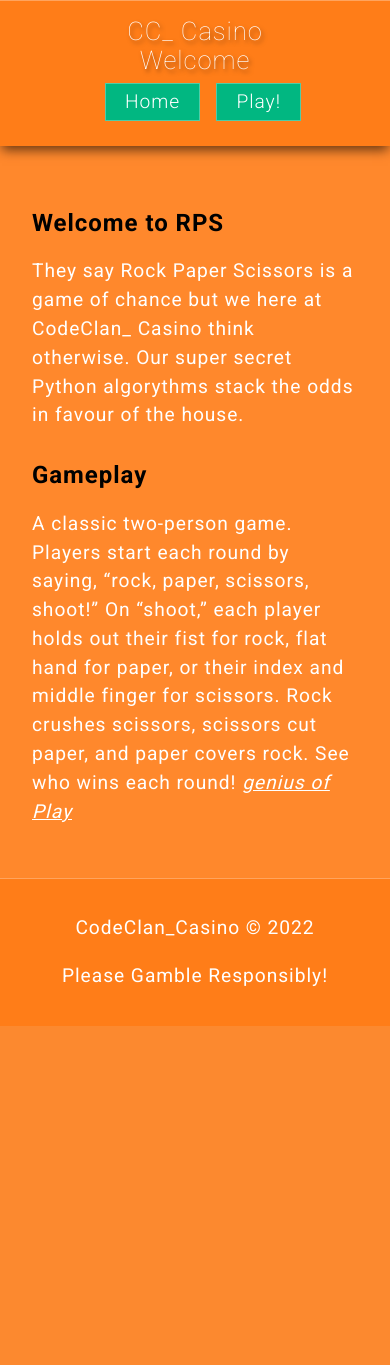
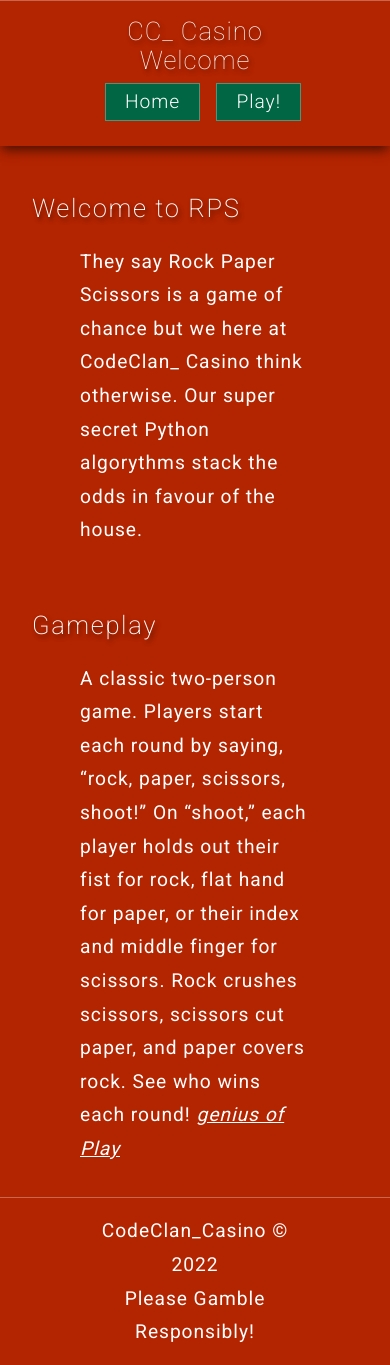
Before and after one commit to gm1wkr/cc_rps-wk03-d5, a Flask app: page / in a window 390 px wide. Before the commit the page ends 1026 px from the top, so only its background shows below. Run offline with Flask 2, Linux system fonts and the light colour scheme.

```diff
--- a/static/css/style.css
+++ b/static/css/style.css
@@ -1,20 +1,20 @@
 
 :root{
-    --color1: #FF3300;
-    --color2: #b32400;
-    --color3: #01b781;
+    --color1: #b32400;
+    --color2: #991f00;
+    --color3: #006644;
     --color-light: #fff;
     --color-medium: rgba(255, 255, 255, .8);
     --color-dark: rgba(255, 255, 255, .3);
 
-    --background-1: rgba(255, 124, 23, 0.906);
+    --background-1: #b32400;;
 
     --text-shadow-heading1: 2px 3px 4px rgba(0, 0, 0, 0.533);
     --box-shadow-light: 0px 3px 12px -2px rgba(0,0,0,0.97);
     --box-shadow-heavy: 0px 6px 11px -2px rgba(0,0,0,0.6);
 
-    --gradient-player-wins: linear-gradient(to right, #01ac0a, #5eff00,  #0cff00, #01ac0a);
-    --gradient-computer-wins: radial-gradient(circle, #f99a00, #fb8d00, #fd8000, #fe7200, #ff6200);
+    --gradient-player-wins: linear-gradient(to  top, #01ac0a,   #42cb3b, #01ac0a);
+    --gradient-computer-wins: radial-gradient(circle, #b32400,  #ff6200);
     --gradient-draw: radial-gradient(circle, #0047ff, #253eff, #3932ff, #4a22ff, #5900ff);
 
 
@@ -68,9 +68,17 @@ h1{
 }
 
 h2, h3{
-    margin-top: 2rem;
+    color:var(--color-light);
+    margin-top: 4rem;
+    letter-spacing: 0.1rem;
+    font-size: 1.6rem;
+    font-weight: 200;
+    text-shadow: var(--text-shadow-heading1);
 }
 
+h2:first-child{
+    margin-top: 1rem;
+}
 /* h1 > small{
     margin-left: 2rem;
     color: var(--color-medium)
@@ -78,8 +86,9 @@ h2, h3{
 
 p{
     font-size: 1.2rem;
-    line-height: 1.8rem;
-    color: var(--color-light)
+    line-height: 2.1rem;
+    color: var(--color-light);
+    margin: auto 3rem;
 }
 
 a{
--- a/templates/winner.html
+++ b/templates/winner.html
@@ -17,8 +17,8 @@
             {{player_2.name.capitalize()}} <br>
             {{ player_2.choice.capitalize() }}
             {% if winner.name == player_2.name %}
-                    <span>&#127881;</span>
-                {% endif %}
+               <br> <span>&#127881;</span>
+            {% endif %}
         </div>
 
         <div class="winner">
```
Also changed, not shown: other parts of static/css/style.css (+39 -0 lines), templates/play.html (+4 -3 lines).
